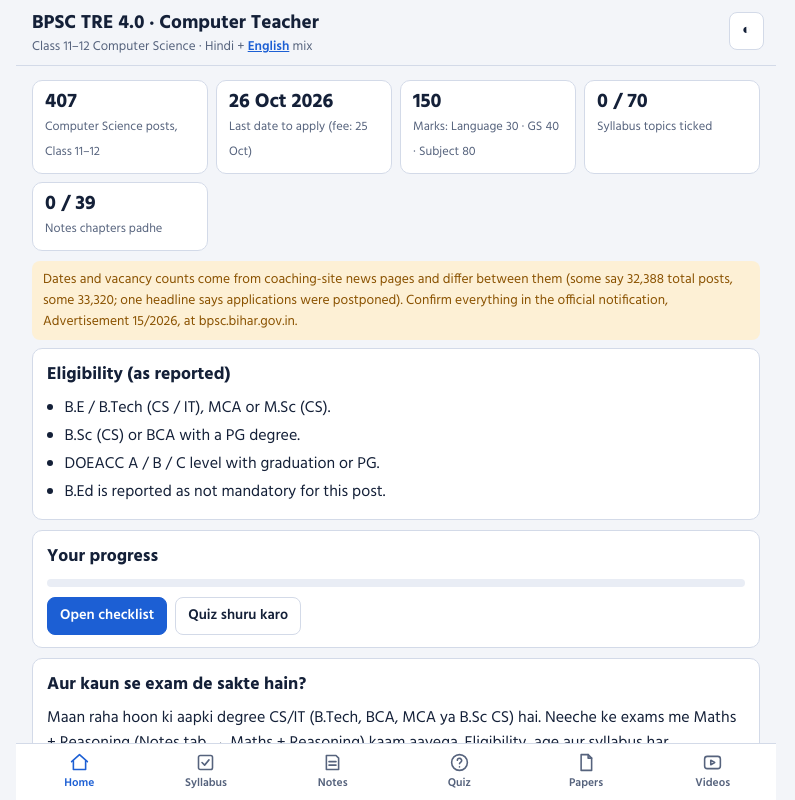
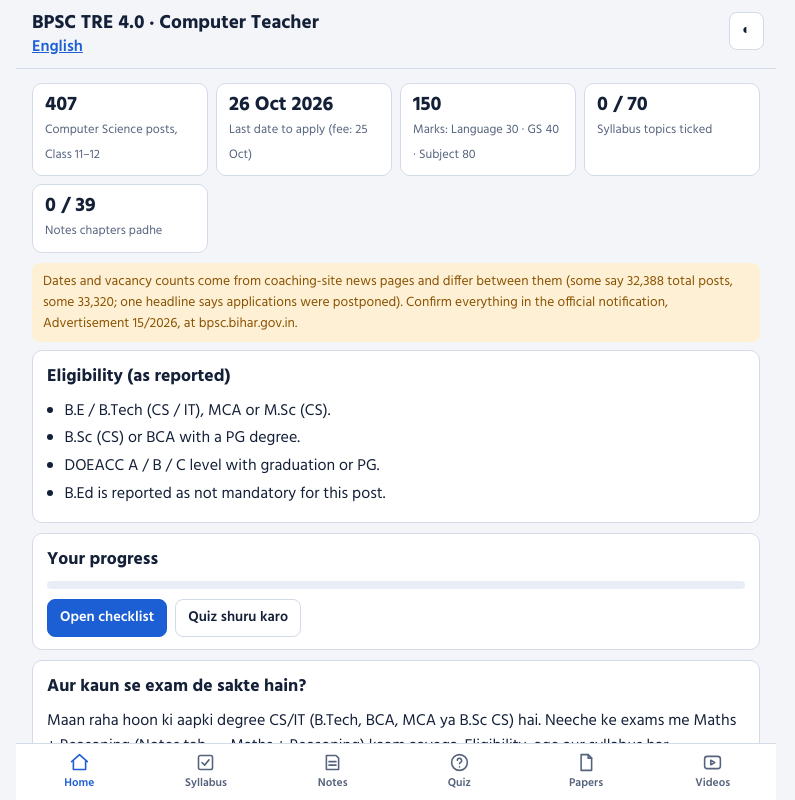
Before and after one commit to mithleshprasad/govt_exam_pre, a plain HTML site: page website/index.html in a window 1280 px wide. Shown: the whole page, without its empty margins (244-1039 px from the left). Drawn offline with Linux system fonts and the light colour scheme.

Commit message:
Update link to English page in index.html
Replaced the paragraph with a direct link to the English page.

```diff
--- a/website/index.html
+++ b/website/index.html
@@ -14,10 +14,7 @@
 <div id="app">
   <header>
     <h1>BPSC TRE 4.0 · Computer Teacher</h1>
-<p>
-  Class 11–12 Computer Science · Hindi +
-  <a href="../english.html">English</a> mix
-</p>   <button class="btn themebtn" id="themeBtn" type="button" aria-label="Switch theme">◐</button>
+<a href="./english.html">English</a>  <button class="btn themebtn" id="themeBtn" type="button" aria-label="Switch theme">◐</button>
   </header>
   <main id="main"></main>
   <nav id="nav" role="tablist" aria-label="Sections"></nav>
```
